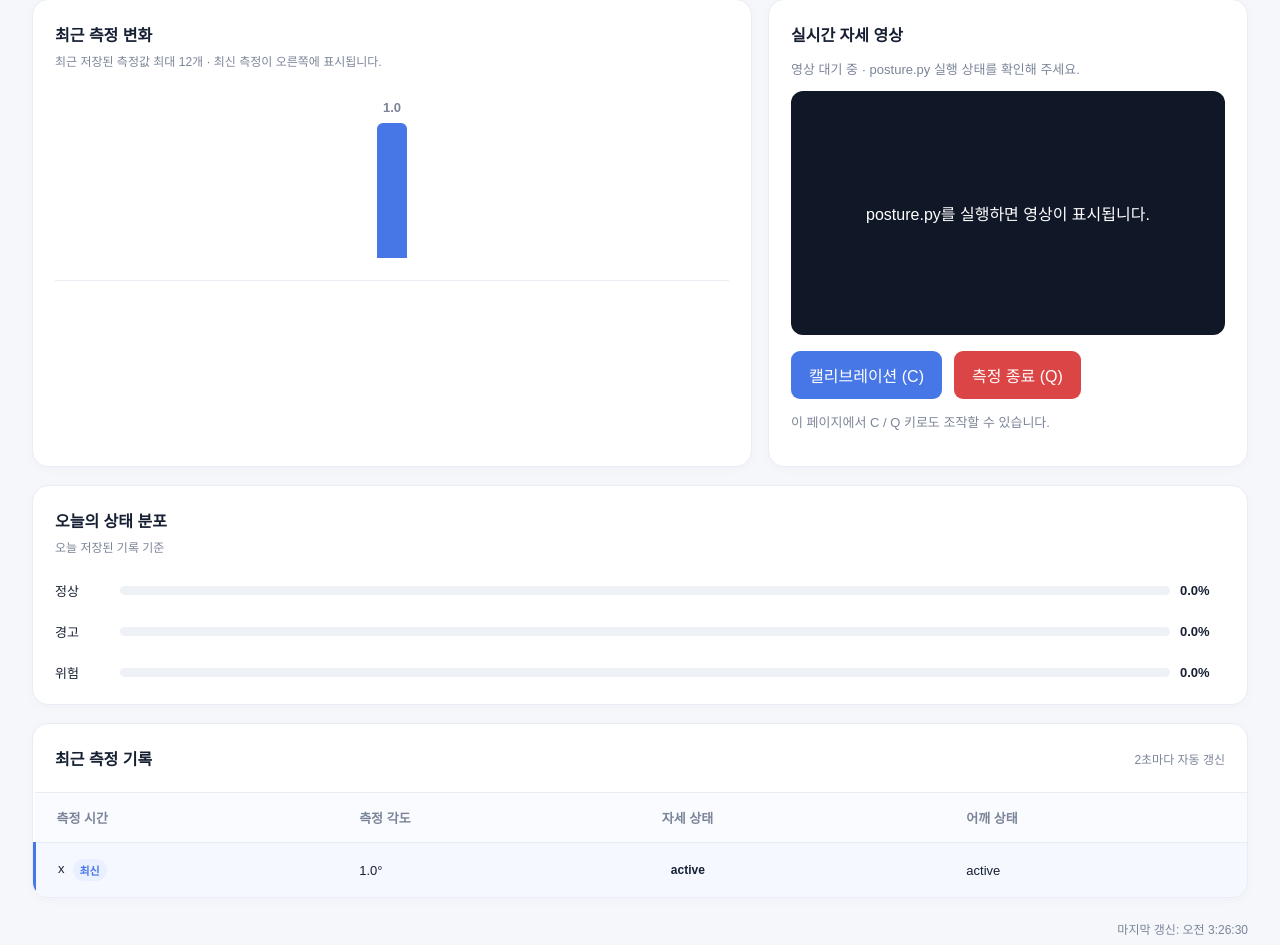
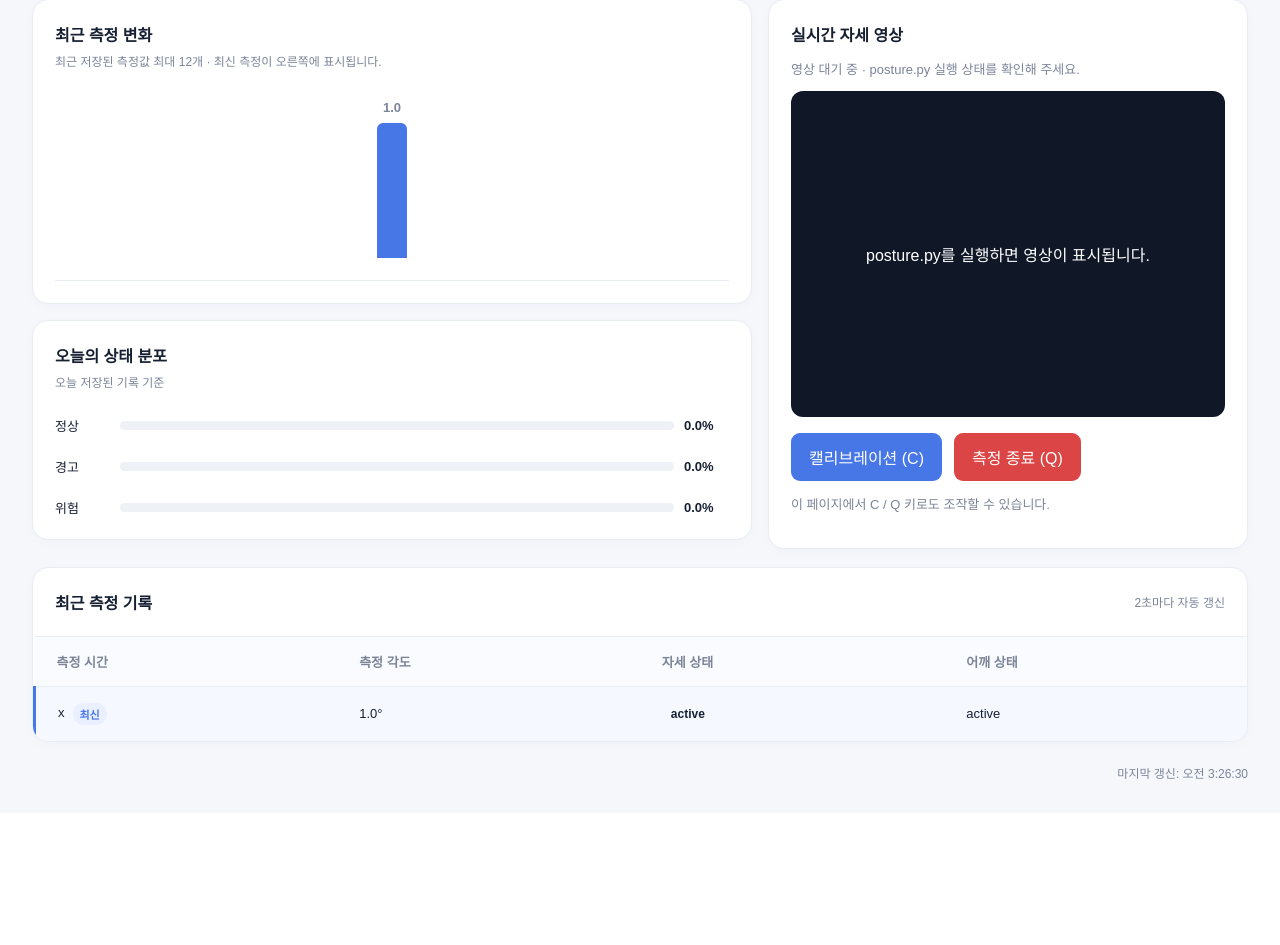
Before and after one commit to tkacjstp/turtle_neck, a Flask app: page / in a window 1280 px wide. Shown: the part 329-1274 px from the top of the page. After the commit the page ends 1108 px from the top, so only its background shows below. Run offline with Flask 2, Linux system fonts and the light colour scheme; tables that the repository leaves empty hold one stand-in row (values such as "Sample post").

Commit message:
Place status distribution below measurement chart and display video in 4:3

```diff
--- a/templates/index.html
+++ b/templates/index.html
@@ -379,8 +379,10 @@
             }
         }
         .camera-panel { margin-bottom: 0; }
-        .distribution-panel { margin-top: 18px; }
-        .camera { position: relative; background: #101828; aspect-ratio: 16 / 9; display: grid; place-items: center; border-radius: 12px; overflow: hidden; }
+        .chart-stack { display: grid; gap: 16px; align-content: start; min-width: 0; }
+        .distribution-panel { margin-top: 0; }
+        .camera-panel { align-self: start; }
+        .camera { position: relative; background: #101828; aspect-ratio: 4 / 3; display: grid; place-items: center; border-radius: 12px; overflow: hidden; }
         .camera img { width: 100%; height: 100%; object-fit: contain; }
         .camera img[hidden], .camera p[hidden] { display: none; }
         .camera p { position: absolute; color: white; text-align: center; padding: 16px; }
@@ -442,6 +444,7 @@
     </section>
 
     <div class="two-columns">
+        <div class="chart-stack">
         <section class="card">
             <div class="panel-title">최근 측정 변화</div>
             <div class="panel-description">
@@ -451,22 +454,6 @@
                 <div class="empty">측정 데이터를 불러오는 중입니다.</div>
             </div>
         </section>
-
-    <section class="card camera-panel">
-        <div class="panel-title">실시간 자세 영상</div>
-        <p id="video-state" role="status">카메라 연결 확인 중...</p>
-        <div class="camera">
-            <img id="camera-feed" alt="자세 분석 결과가 표시된 실시간 카메라 영상" hidden>
-            <p id="camera-placeholder">posture.py를 실행하면 영상이 표시됩니다.</p>
-        </div>
-        <div class="controls">
-            <button id="calibrate" type="button">캘리브레이션 (C)</button>
-            <button id="quit" type="button">측정 종료 (Q)</button>
-        </div>
-        <p id="control-state" role="status">이 페이지에서 C / Q 키로도 조작할 수 있습니다.</p>
-    </section>
-    </div>
-
         <section class="card distribution-panel">
             <div class="panel-title">오늘의 상태 분포</div>
             <div class="panel-description">오늘 저장된 기록 기준</div>
@@ -497,6 +484,24 @@
                 </div>
             </div>
         </section>
+        </div>
+
+    <section class="card camera-panel">
+        <div class="panel-title">실시간 자세 영상</div>
+        <p id="video-state" role="status">카메라 연결 확인 중...</p>
+        <div class="camera">
+            <img id="camera-feed" alt="자세 분석 결과가 표시된 실시간 카메라 영상" hidden>
+            <p id="camera-placeholder">posture.py를 실행하면 영상이 표시됩니다.</p>
+        </div>
+        <div class="controls">
+            <button id="calibrate" type="button">캘리브레이션 (C)</button>
+            <button id="quit" type="button">측정 종료 (Q)</button>
+        </div>
+        <p id="control-state" role="status">이 페이지에서 C / Q 키로도 조작할 수 있습니다.</p>
+    </section>
+    </div>
+
+
 
     <section class="card table-card">
         <div class="table-header">
```
